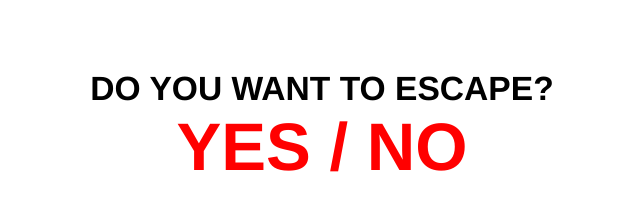
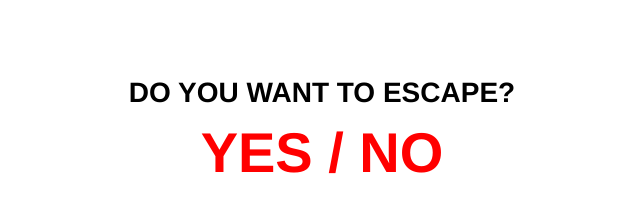
Before and after one commit to JakeHerb/secretWebsite, a React (Create React App) app: page / in a window 1280 px wide. Shown: the part 591-797 px from the top of the page, without its empty margins (318-958 px from the left). Built offline with nearby package versions, Linux system fonts and the light colour scheme; no server answers; what aws-amplify would draw is missing.

Commit message:
[Spacing]Done up to There are risks involved, inclusive

```diff
--- a/src/App.css
+++ b/src/App.css
@@ -59,21 +59,16 @@ body{
   /* border: solid green 1px; */
 }
 
-.dynamic-content p {
-  font-size: min(80px, 10vmin);
-  margin: 0;
-  padding: 0;
-}
-
 .State-Escape {
   margin: 0;
   padding: 0;
 }
 
 .State-Escape h3 {
-  font-size: min(210%, 7vmin);
+  font-size: 3.5vh;
   margin: 0;
   padding: 0;
+  padding-bottom: 3%;
 }
 
 .EscapeSelection {
@@ -82,7 +77,7 @@ body{
 }
 
 .EscapeSelection p {
-  font-size: min(420%, 14vmin);
+  font-size: 7vh;
   margin: 0;
   padding: 0;
 }
@@ -97,7 +92,7 @@ body{
 }
 
 .State-Entrypoint h3 {
-  font-size: min(50px, 6vmin);
+  font-size: 4vh;
   margin: 0;
   padding: 0;
 }
@@ -121,7 +116,7 @@ body{
 }
 
 .State-Sure  h3 {
-  font-size: min(50px, min(6vw, 6vh));
+  font-size: 3vh;
   margin-bottom: 1vh;
 }
 
@@ -225,9 +220,9 @@ img {
 }
 
 @media only screen and (max-width: 600px) {
-  /* body {
+  body {
     background-color: lightblue;
-  } */
+  }
 
   .App {
     width: 100vw;
@@ -238,16 +233,16 @@ img {
   }
 }
 
-@media only screen and (max-height: 600px) {
-  /* body {
+/* @media only screen and (max-height: 600px) {
+  body {
     background-color: rgb(12, 241, 0);
-  } */
+  }
 
   .App {
     width: 100vh;
   }
 
-  /* .App-header h1 {
+  .App-header h1 {
     font-size: 15vh;
-  } */
-}
+  }
+} */
--- a/src/App.js
+++ b/src/App.js
@@ -20,7 +20,7 @@ function App() {
   const [planet, setPlanet] = useState("")
 
   const video = (
-    <video loop muted playsInline >
+    <video autoPlay loop muted playsInline >
       <source src='https://videosformattswebsite.s3.us-west-2.amazonaws.com/skullVideo_square.mp4' type="video/mp4"/>
     </video>
   )
```
